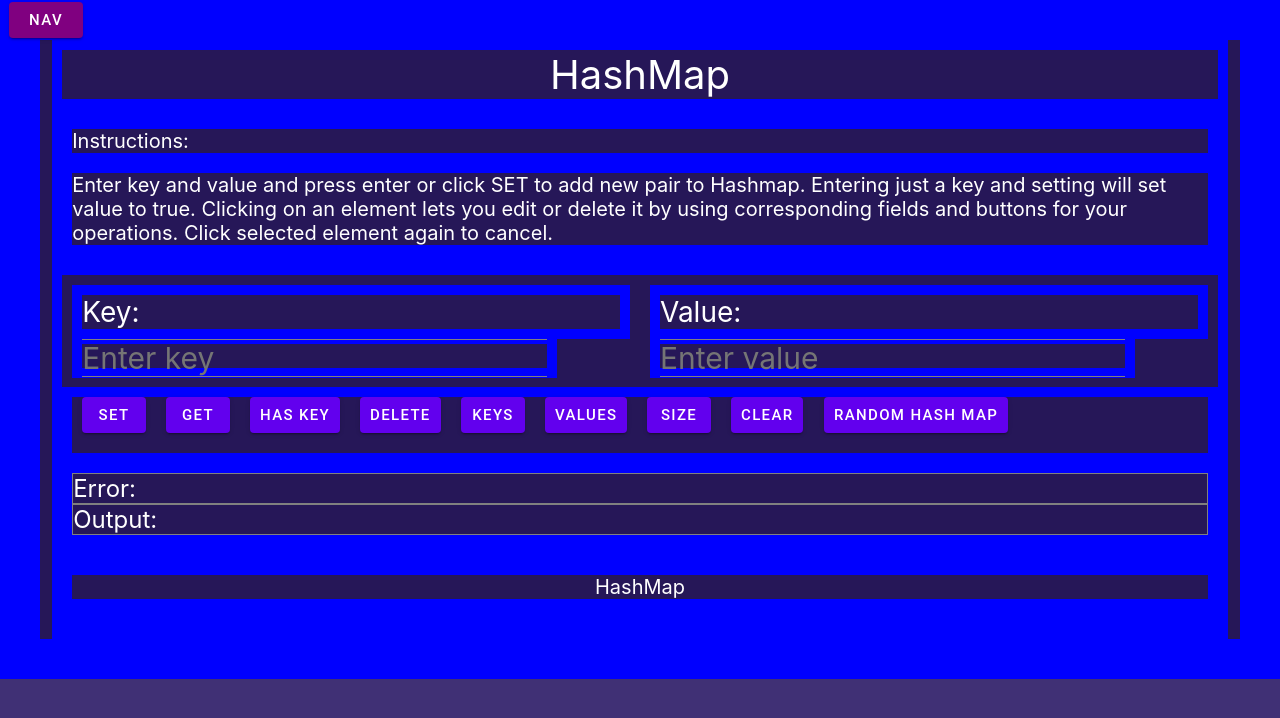
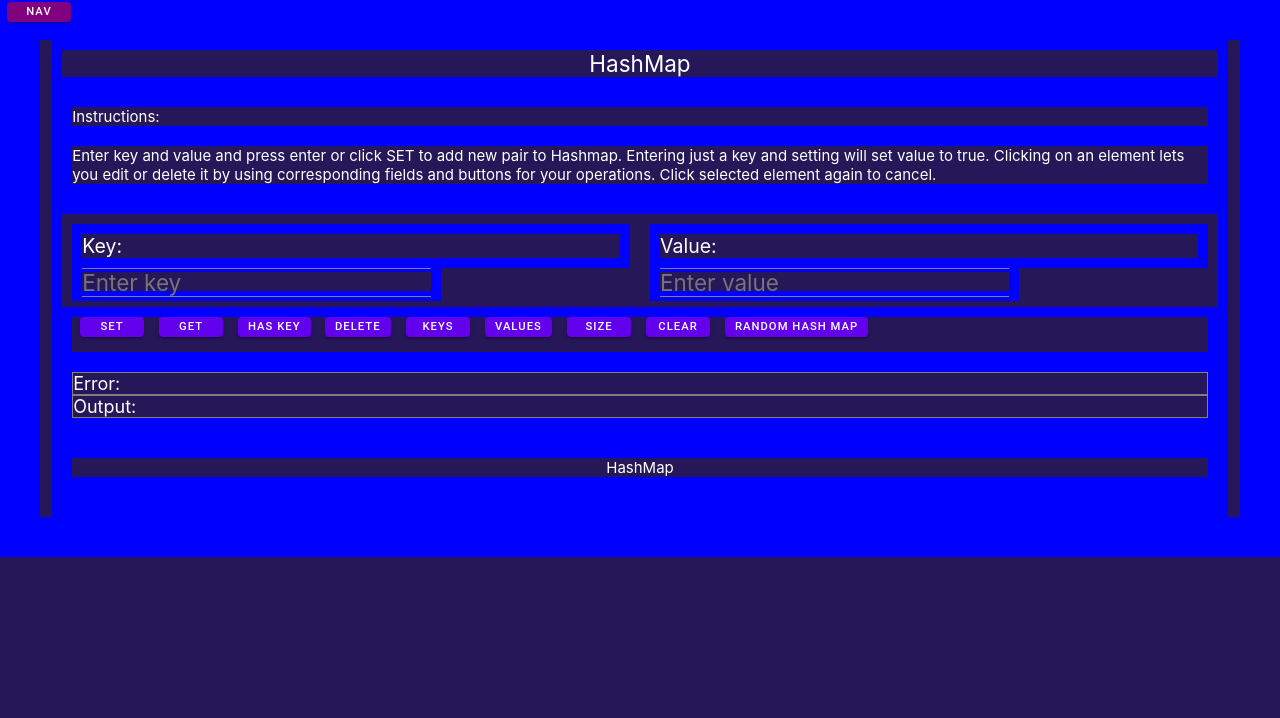
Before and after one commit to kjameer0/hashmap-visualizer, a React (Vite) app: page /hashmap in a window 1280 px wide. Shown: the top 718 px of the page. Built offline with nearby package versions, Linux system fonts and the light colour scheme.

Commit message:
cleaned up styles, preparing for build

```diff
--- a/src/components/BinaryTreeDisplay.tsx
+++ b/src/components/BinaryTreeDisplay.tsx
@@ -7,18 +7,14 @@ import BinaryTreeVisNode from './BinaryTreeVisNode';
 import * as CSS from 'csstype';
 const gridStyles: CSS.Properties = {
   display: 'flex',
-  border: '0px solid white',
   width: '100%',
   flexWrap: 'wrap',
 };
 const rowStyles: CSS.Properties = {
   display: 'flex',
-  //flex: '1',
   flexBasis: '100%',
-  flexGrow: '6',
   justifyContent: 'space-evenly',
-  border: '0px solid blue',
-
+  flexWrap: 'nowrap',
   overflowX: 'auto',
 };
 
@@ -55,7 +51,7 @@ export default function BinaryTreeDisplay({
     <div className="btree-grid" style={gridStyles}>
       {makeRows(currentTree).map((e, idx) => {
         return (
-          <div key={idx} style={{ ...rowStyles }}>
+          <div key={idx} style={{ ...rowStyles, flexWrap: e.length > 32 ? 'wrap' : 'nowrap' }}>
             {e.map((node, index) => {
               return (
                 <BinaryTreeVisNode
--- a/src/components/BinaryTreeVisNode.tsx
+++ b/src/components/BinaryTreeVisNode.tsx
@@ -1,4 +1,3 @@
-import React, { useEffect, useState } from 'react';
 import { BinaryTreeMaker, BinaryTreeNode } from 'utils/binaryTree-utils';
 import { nodeStyleGenerator } from 'styles/btree-styles';
 import * as CSS from 'csstype';
--- a/src/index.css
+++ b/src/index.css
@@ -8,7 +8,7 @@
   box-shadow: 0 0 0 2px #f90; /* or whatever colour you'd prefer */
 }
 body {
-  background-color: #403075;
+  background-color: #261758;
 }
 #root {
   display: flex;
@@ -67,7 +67,7 @@ body {
 }
 .nh {
   cursor: pointer;
-  font-size: 1.3rem;
+  font-size: 1.2rem;
   transition: 0.3s ease-in-out;
   display: inline-block;
   position: relative;
@@ -128,11 +128,11 @@ body {
   -moz-osx-font-smoothing: grayscale;
 }
 .container-title {
-  font-size: 2rem;
+  font-size: 1.5rem;
   text-align: center;
 }
 .ds-head {
-  font-size: 1.5rem;
+  font-size: 1rem;
   font-weight: 700;
   text-align: center;
 }
@@ -149,7 +149,7 @@ body {
   font-family: Roboto,sans-serif;
   font-size: .75rem;
   font-weight: 500;
-  height: 1.8rem;
+  height: 1.3rem;
   justify-content: center;
   letter-spacing: .0892857em;
   line-height: normal;
@@ -229,7 +229,7 @@ li {
 }
 
 input {
-  height: 1.7rem;
+  height: 1.3rem;
   background-color: white;
   vertical-align: middle;
 }
@@ -251,7 +251,7 @@ input {
   flex-basis: 50%;
 }
 .hash-field-name {
-  font-size: 1.4rem;
+  font-size: 1.3rem;
 }
 .hash-in-field {
   display: inline-block;
@@ -314,3 +314,8 @@ input {
     font-size:10px;
   }
 }
+@media only screen and (min-width: 1000px) {
+  * {
+    font-size: 15px;
+  }
+}
```
